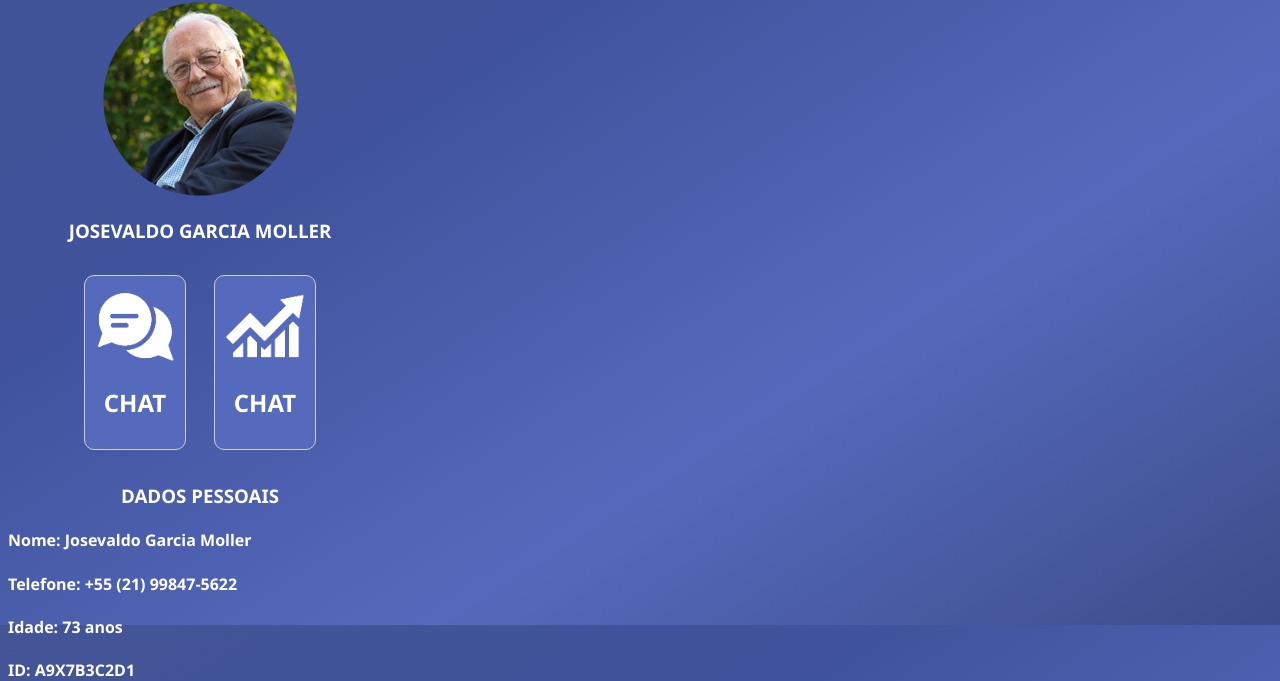
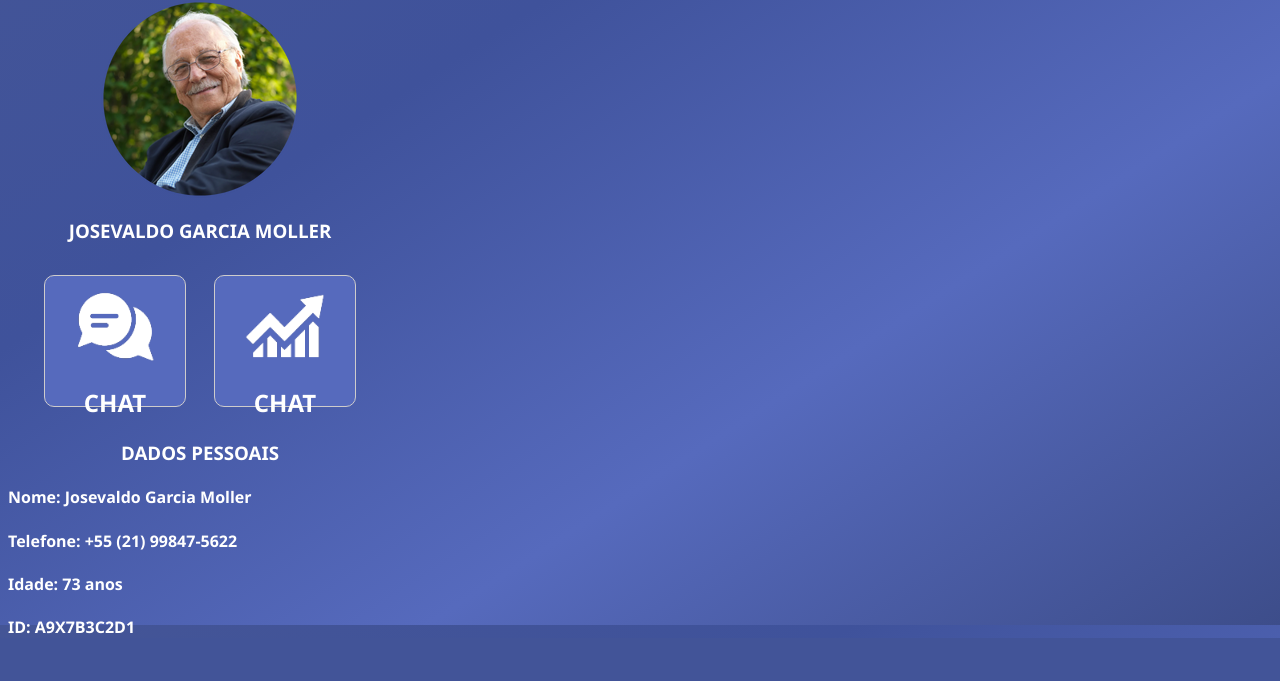
Before and after one commit to KamilaKaroliny/SA-Parte2, a PHP site: page /Teladeinformacoes.html in a window 1280 px wide. Shown: the part 198-879 px from the top of the page. After the commit the page ends 836 px from the top, so only its background shows below. Run offline with PHP 8.4, Linux system fonts and the light colour scheme.

Commit message:
Add - Terminei de editar a tela inicial

```diff
--- a/style.css
+++ b/style.css
@@ -116,6 +116,8 @@ body {
     border-radius: 10px;
     padding: 10px;
     margin: 14px;
+    width: 120;
+    height: 110;
 }
 
 #pagina {
```
